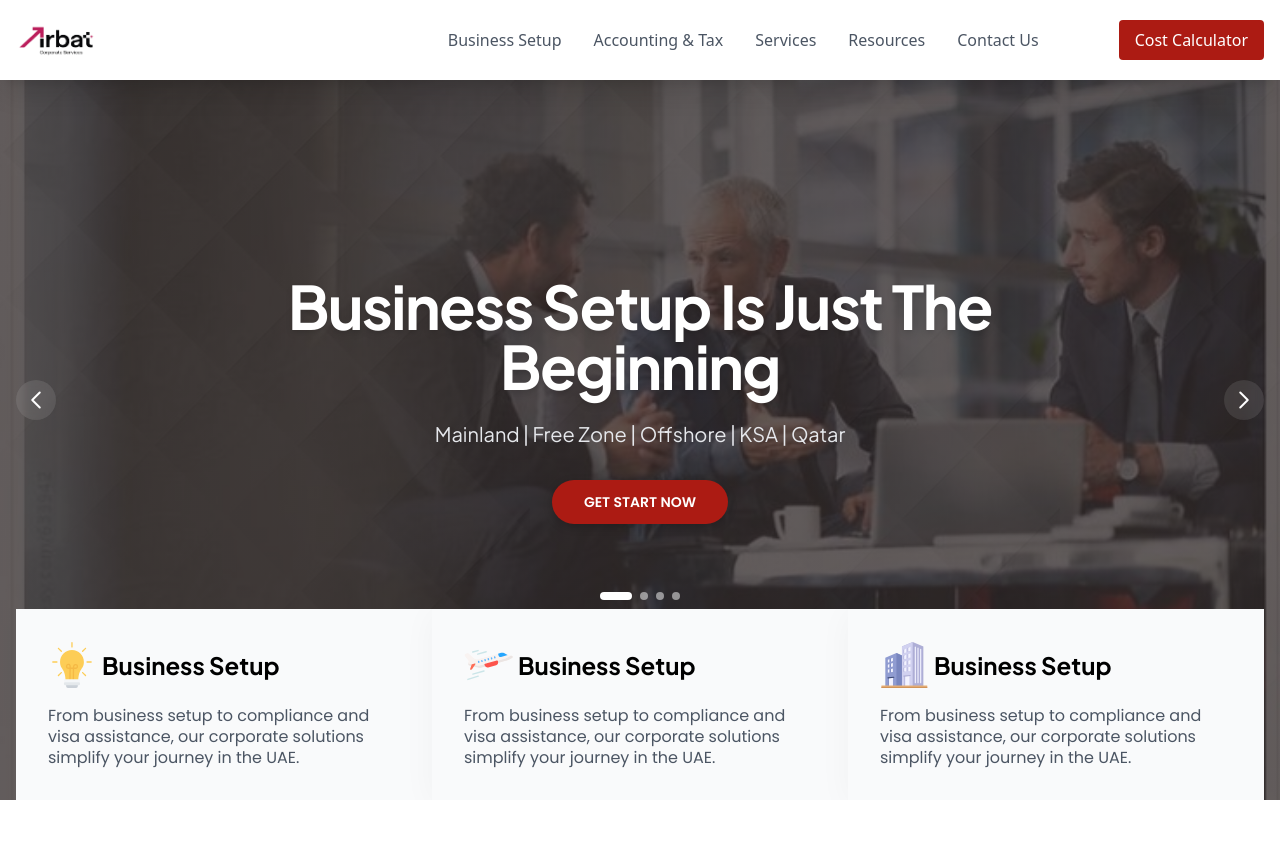
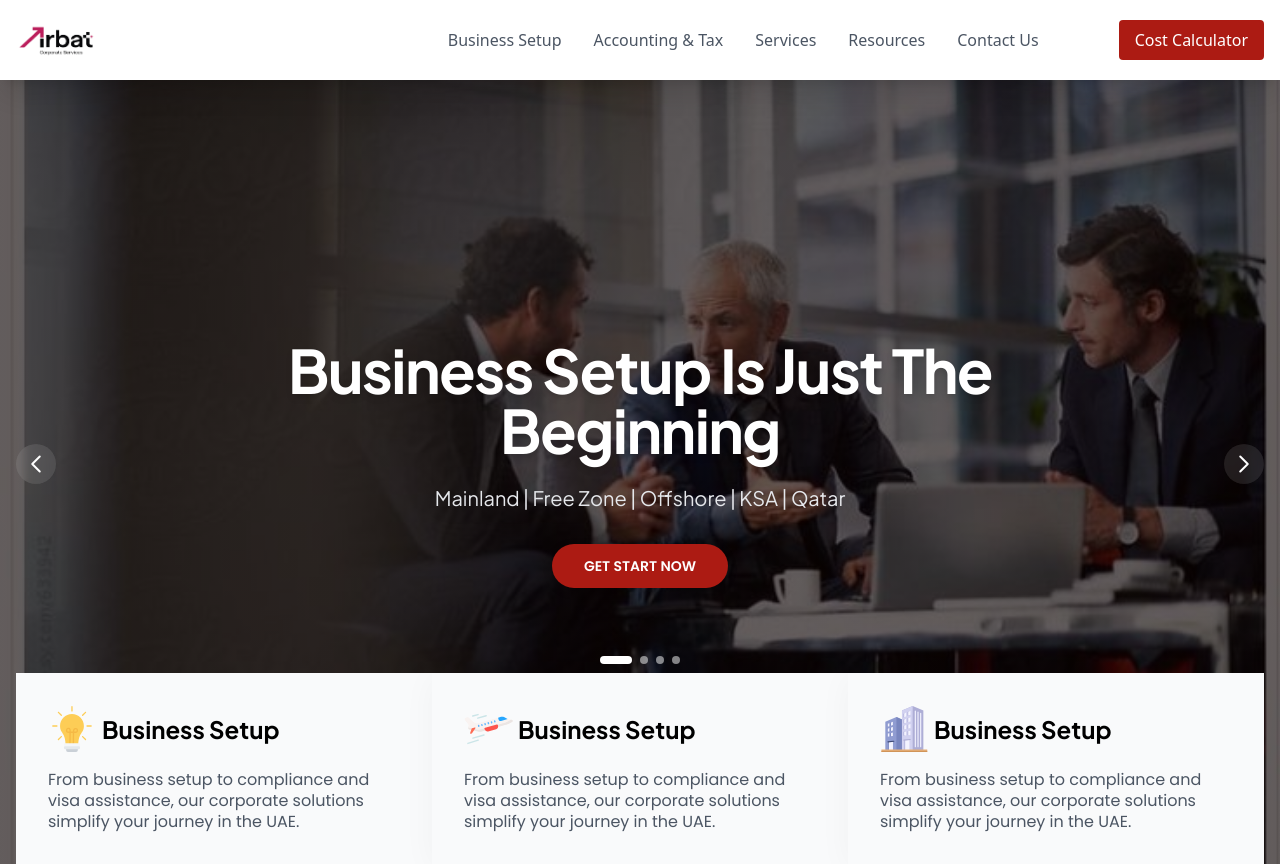
Before and after one commit to advent0shafi/Arbat-Frontend, a Next.js app: page / in a window 1280 px wide. Shown: the top 866 px of the page. Built offline with nearby package versions, Linux system fonts and the light colour scheme.

Commit message:
added the comments

```diff
--- a/app/sections/heroanimation.tsx
+++ b/app/sections/heroanimation.tsx
@@ -4,6 +4,7 @@ import { useState, useCallback } from "react";
 import { motion, AnimatePresence } from "framer-motion";
 import Image from "next/image";
 import ServicesSection from "../components/Service_cards";
+import Link from "next/link";
 
 const slides = [
   {
@@ -11,24 +12,29 @@ const slides = [
     title: "Business Setup Is Just The Beginning",
     description: "Mainland | Free Zone | Offshore | KSA | Qatar",
     buttonText: "GET START NOW",
+    href:"/free-zone-overview",
   },
   {
     image: "/images/corporate-people-02.jpg",
-    title: "Luxury Jewelry Collection",
-    description: "Discover our handcrafted pieces made with precision and care",
-    buttonText: "SHOP NOW",
+    title: "How Much Does Business Setup In Dubai Cost?",
+    description: "That depends. What is your business activity? Free zone or mainland? How many visas or shareholders? From our experience with business setup in Dubai for over 80,000 entrepreneurs, we have created the Business Setup Cost Calculator to give you the answer.",
+    buttonText: "Cost Calculator",
+    href:"/cost-calculator",
   },
   {
     image: "/images/corporate-people-03.jpg",
-    title: "Premium Gold Collection",
-    description: "Elegant designs that make a statement",
-    buttonText: "EXPLORE MORE",
+    title: "Should you undertake business setup in Dubai yourself?",
+    description: "Wondering if you can start a Dubai company yourself? You can. But there are some things you need to know.",
+    buttonText: "Cost Calculator",
+    href:"/cost-calculator",
+
   },
   {
     image: "/images/corporate-people-04.jpg",
-    title: "Timeless Beauty",
-    description: "Fine jewelry for every occasion",
-    buttonText: "VIEW COLLECTION",
+    title: "The process of business setup in Dubai",
+    description: "With Arbat as your company formation partner, registering a company in the UAE is not only easy, but it’s the most cost-effective way to do it! In fact, the entire process can take as little as 24 hours! That’s right! All you have to do is supply us with the relevant information about your company and we do the rest.  Here’s our time-tested process:",
+    buttonText: "Cost Calculator",
+    href:"/cost-calculator",
   },
 ];
 
@@ -59,7 +65,7 @@ export default function HeroCarousel() {
   }, []);
 
   return (
-    <div className="relative h-screen w-full  bg-black ">
+    <div className="relative h-screen w-full  bg-black mt-[64px] ">
       <AnimatePresence initial={false} custom={direction}>
         <motion.div
           key={currentIndex}
@@ -75,8 +81,8 @@ export default function HeroCarousel() {
           className="absolute inset-0 "
         >
           {/* Image Background */}
-          <div className="relative h-full w-full">
-            <div className="absolute inset-0 bg-hero-pattern-md   z-10" />{" "}
+          <div className="relative h-full w-full " >
+            <div className="absolute inset-0    z-10" />{" "}
             {/* Overlay */}
             <Image
               src={slides[currentIndex].image || "/placeholder.svg"}
@@ -107,7 +113,7 @@ export default function HeroCarousel() {
                 >
                   {slides[currentIndex].description}
                 </motion.p>
-
+<Link href={`${slides[currentIndex].href}`} >
                 <motion.button
                   initial={{ y: 20, opacity: 0 }}
                   animate={{ y: 0, opacity: 1 }}
@@ -116,6 +122,7 @@ export default function HeroCarousel() {
                 >
                   {slides[currentIndex].buttonText}
                 </motion.button>
+                </Link>
               </div>
             </div>
           </div>
```
